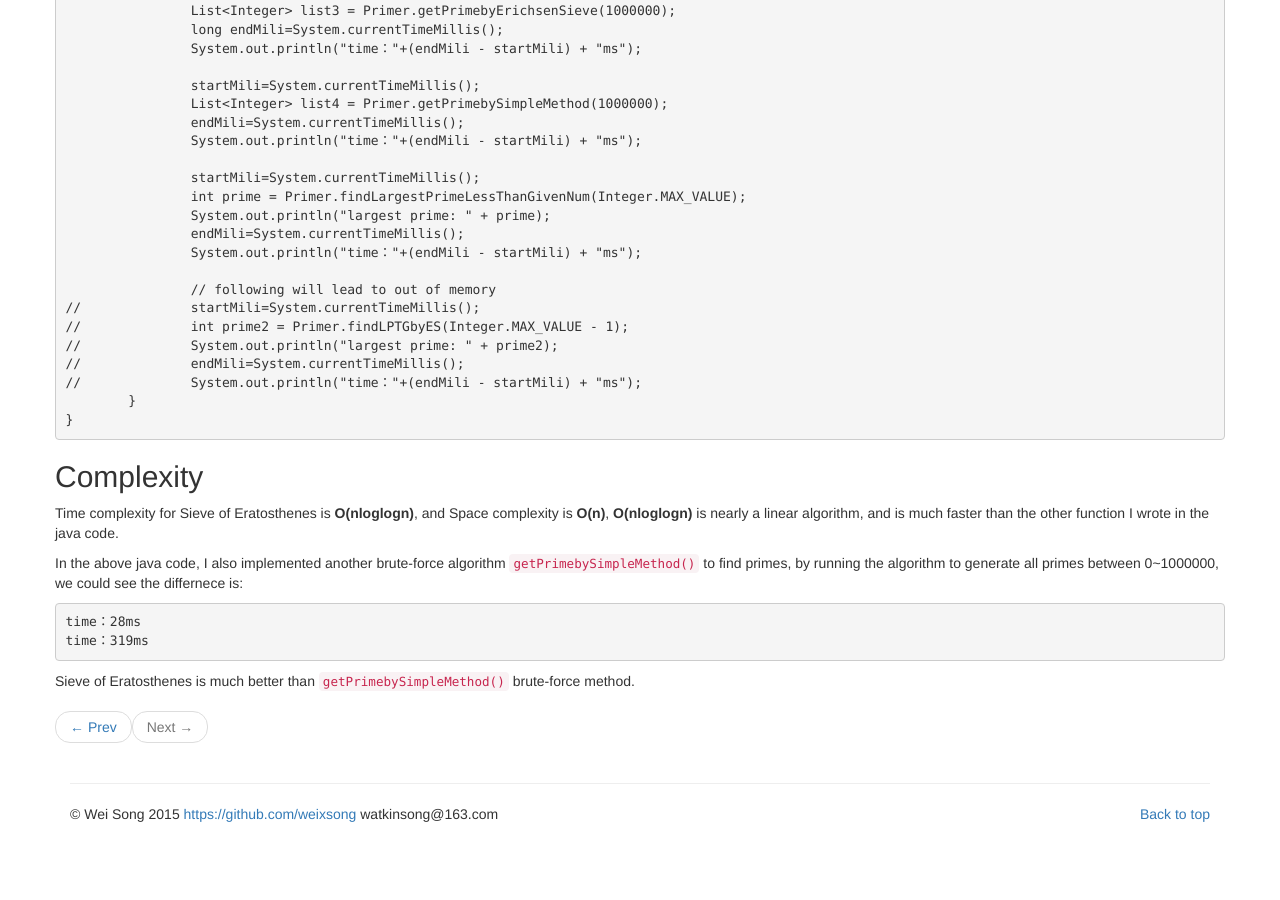
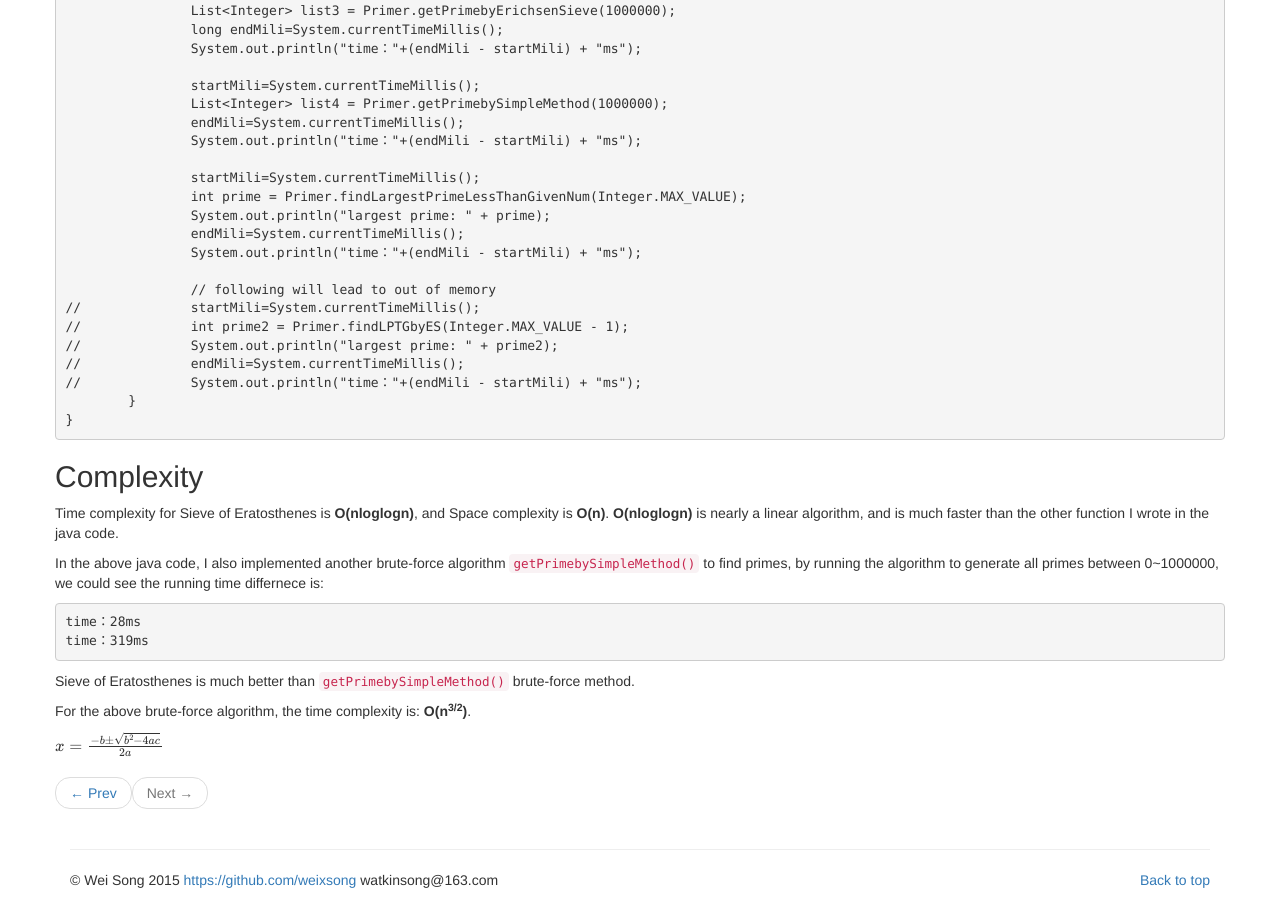
Before and after one commit to weixsong/weixsong.github.io, a Jekyll site: the page built from _posts/2015-05-15-find-prime-by-sieve-of-eratosthenes.md, in a window 1280 px wide and 900 px high, scrolled down 3763 px. Built offline with Jekyll 4.4.1, drawn with Linux system fonts in a browser that asks for light colours; nearby versions of some CDN libraries; library files that are not in the unit come from our copies; formulas are drawn with MathJax 3; before the commit the page ends 4597 px from its top, so only the background shows below that.

````diff
--- a/_includes/themes/twitter/default.html
+++ b/_includes/themes/twitter/default.html
@@ -16,6 +16,7 @@
     <link href="{{ ASSET_PATH }}/bootstrap/css/bootstrap.css" rel="stylesheet">
     <link href="{{ ASSET_PATH }}/bootstrap/css/style.css" rel="stylesheet">
     <link href="{{ ASSET_PATH }}/bootstrap/css/carousel.css" rel="stylesheet">
+    <script type="text/javascript" src="http://cdn.mathjax.org/mathjax/latest/MathJax.js?config=default"></script>
   </head>
 
   <body>
--- a/_posts/2015-05-15-find-prime-by-sieve-of-eratosthenes.md
+++ b/_posts/2015-05-15-find-prime-by-sieve-of-eratosthenes.md
@@ -217,12 +217,17 @@ public class Primer {
 
 ## Complexity
 
-Time complexity for Sieve of Eratosthenes is **O(nloglogn)**, and Space complexity is **O(n)**, **O(nloglogn)** is nearly a linear algorithm, and is much faster than the other function I wrote in the java code.
+Time complexity for Sieve of Eratosthenes is **O(nloglogn)**, and Space complexity is **O(n)**. **O(nloglogn)** is nearly a linear algorithm, and is much faster than the other function I wrote in the java code.
 
-In the above java code, I also implemented another brute-force algorithm <code>getPrimebySimpleMethod()</code> to find primes, by running the algorithm to generate all primes between 0~1000000, we could see the differnece is:
-```
-time：28ms
-time：319ms
-```
+In the above java code, I also implemented another brute-force algorithm <code>getPrimebySimpleMethod()</code> to find primes, by running the algorithm to generate all primes between 0~1000000, we could see the running time differnece is:
+
+
+    time：28ms
+    time：319ms
+
 
 Sieve of Eratosthenes is much better than <code>getPrimebySimpleMethod()</code> brute-force method.
+
+For the above brute-force algorithm, the time complexity is: **O(n<sup>3/2</sup>)**.
+
+\\(x=\frac{-b\pm\sqrt{b^2-4ac}}{2a}\\)
````
Also changed, not shown: 1 other file.
